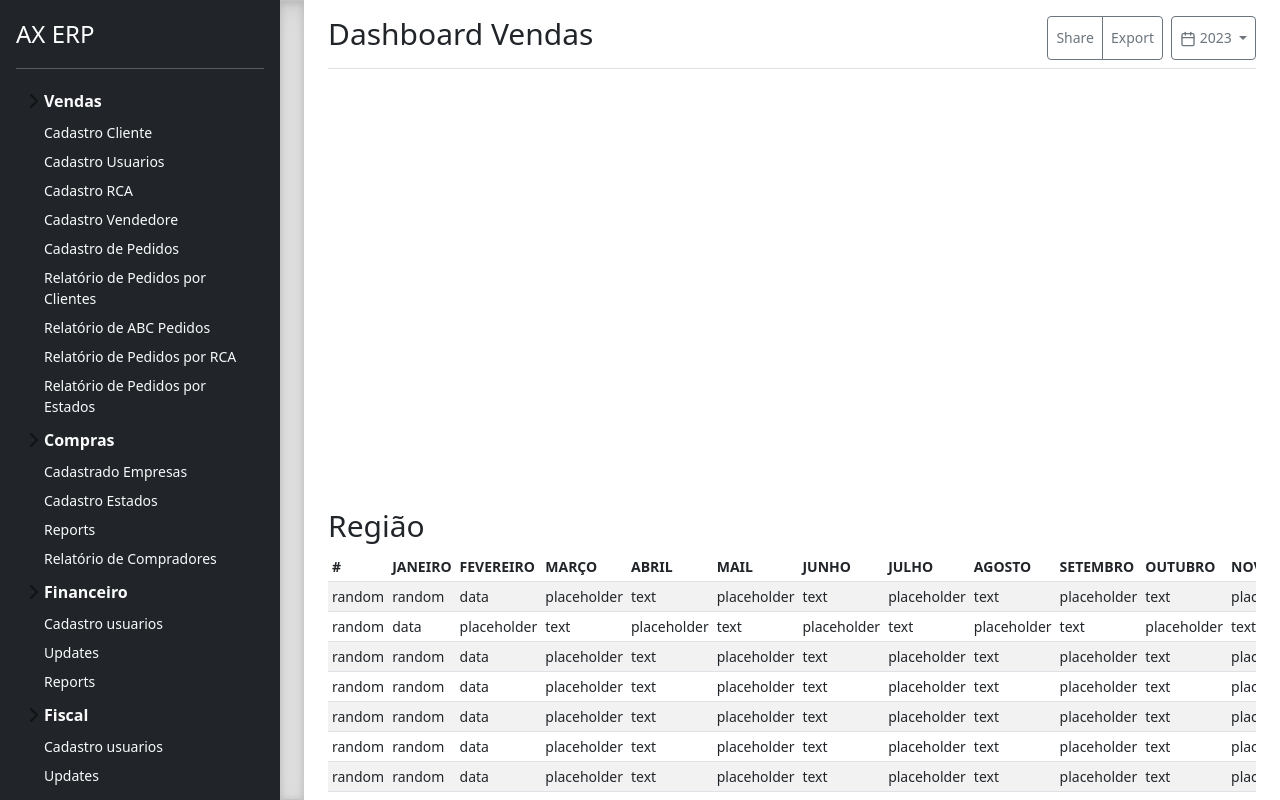
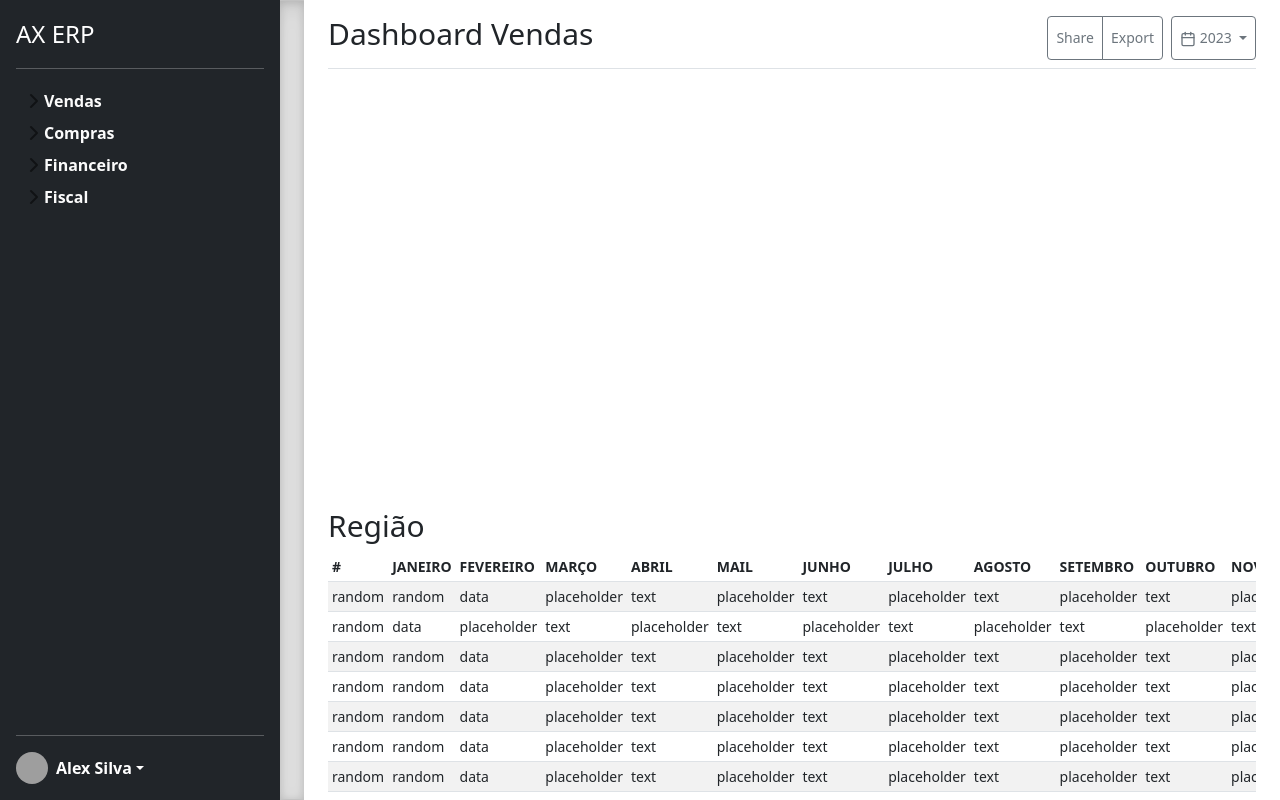
Before and after one commit to AlexSilvak/Sistema-ERP, a plain HTML site: page home.html in a window 1280 px wide. Drawn offline with nearby package versions, Linux system fonts and the light colour scheme; grey boxes are pictures that could not be loaded; files whose address does not match are found by name.

Commit message:
Add files via upload
Ajustado o Botão dos Menus da tela do home para abrir recolhido.

```diff
--- a/home.html
+++ b/home.html
@@ -151,7 +151,7 @@
       <button class="btn btn-toggle d-inline-flex align-items-center rounded border-0 collapsed" data-bs-toggle="collapse" data-bs-target="#home-collapse" aria-expanded="false">
         Vendas
       </button>
-      <div class="collapse show" id="home-collapse">
+      <div class="collapse " id="home-collapse">
         <ul class="btn-toggle-nav list-unstyled fw-normal pb-1 small">
           <li><a href="./cadClientes.html"  class="link-light d-inline-flex text-decoration-none rounded">Cadastro Cliente</a></li>
           <li><a href="./cadClientes.html"  class="link-light d-inline-flex text-decoration-none rounded">Cadastro Usuarios</a></li>
@@ -168,7 +168,7 @@
 
         Compras
       </button>
-      <div class="collapse show" id="compras-collapse">
+      <div class="collapse " id="compras-collapse">
         <ul class="btn-toggle-nav list-unstyled fw-normal pb-1 small">
           <li><a href="./cadEmpresas.html" class="link-light d-inline-flex text-decoration-none rounded">Cadastrado Empresas</a></li>
           <li><a href="./cadEstados.html" class="link-light d-inline-flex text-decoration-none rounded">Cadastro Estados</a></li>
@@ -181,7 +181,7 @@
 
         Financeiro
       </button>
-      <div class="collapse show" id="financeiro-collapse">
+      <div class="collapse " id="financeiro-collapse">
         <ul class="btn-toggle-nav list-unstyled fw-normal pb-1 small">
           <li><a href="#" class="link-light d-inline-flex text-decoration-none rounded">Cadastro usuarios</a></li>
           <li><a href="#" class="link-light d-inline-flex text-decoration-none rounded">Updates</a></li>
@@ -192,7 +192,7 @@
 
         Fiscal
       </button>
-      <div class="collapse show" id="fiscal-collapse">
+      <div class="collapse " id="fiscal-collapse">
         <ul class="btn-toggle-nav list-unstyled fw-normal pb-1 small">
           <li><a href="#" class="link-light d-inline-flex text-decoration-none rounded">Cadastro usuarios</a></li>
           <li><a href="#" class="link-light d-inline-flex text-decoration-none rounded">Updates</a></li>
```
